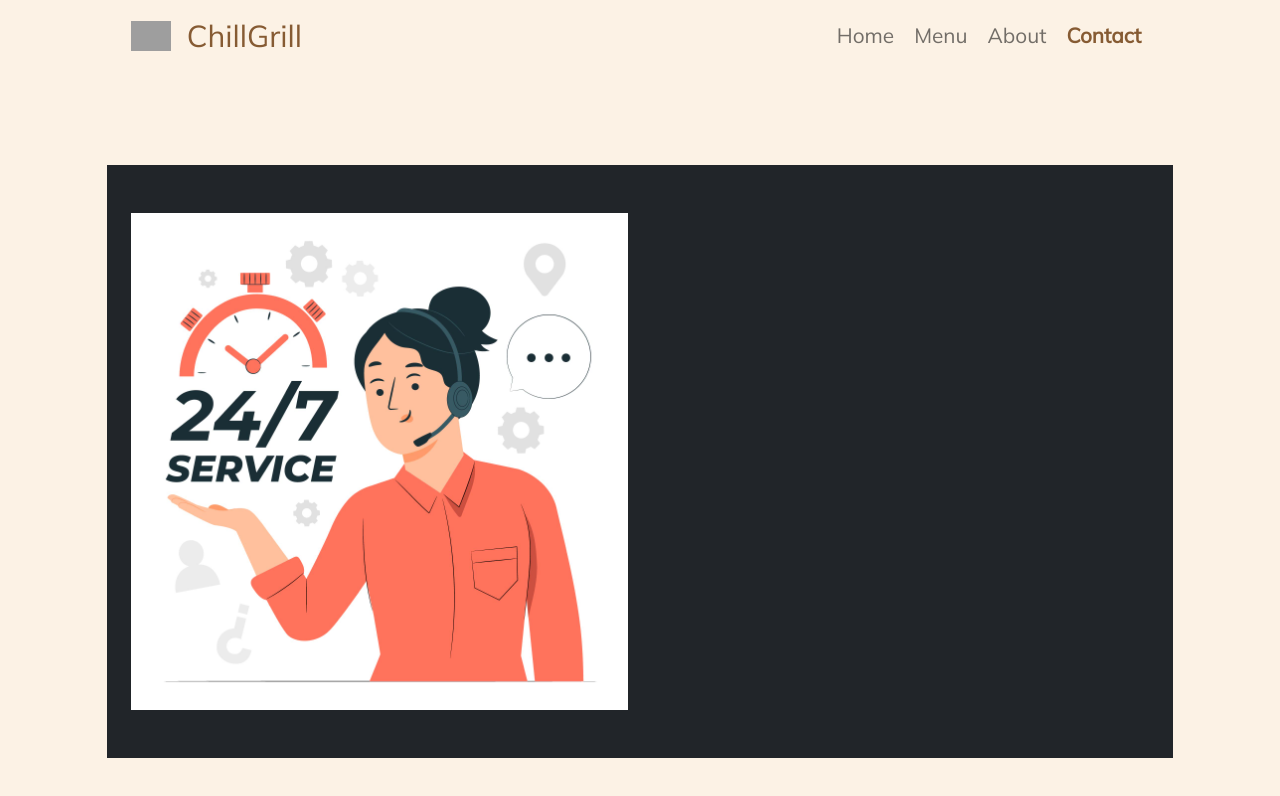
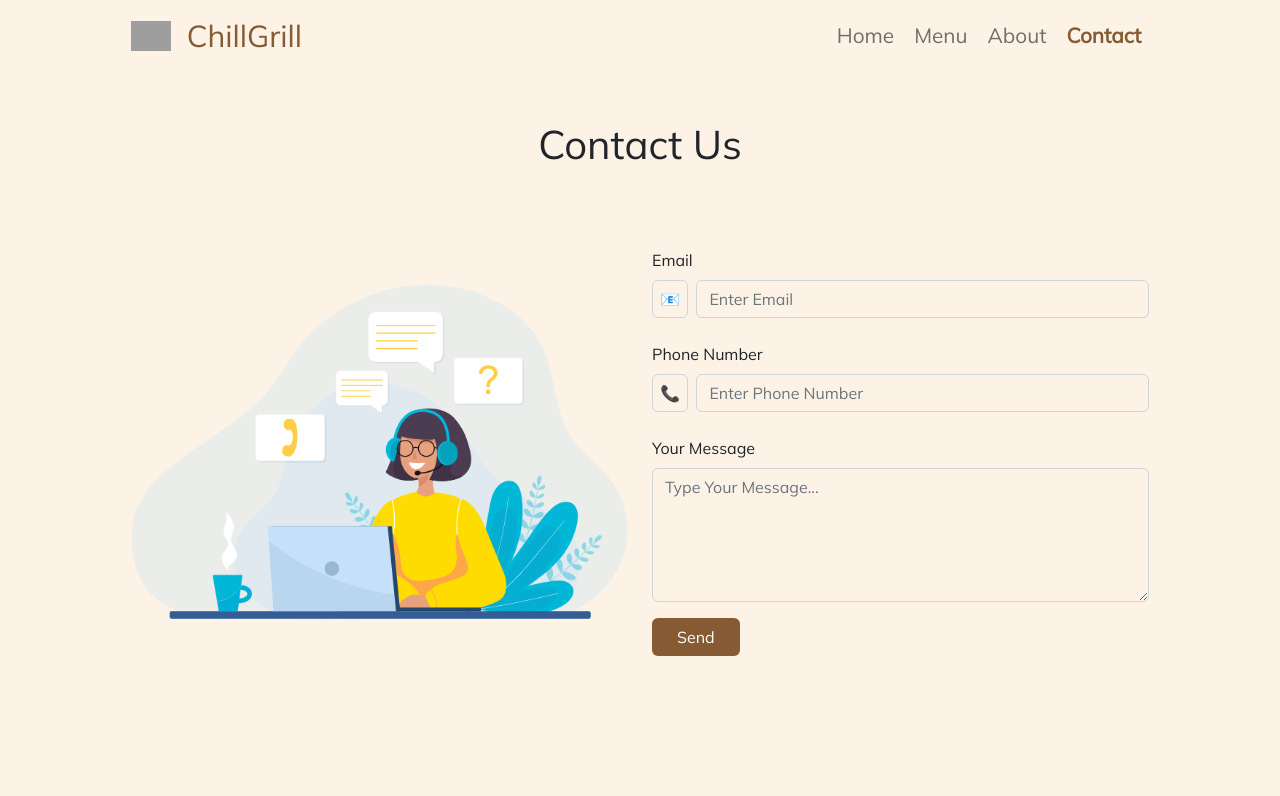
Before and after one commit to adilcodes/Restaurant-App, a React (Create React App) app: page /contact in a window 1280 px wide. Shown: the top 796 px of the page. Built offline with nearby package versions, Linux system fonts and the light colour scheme; grey boxes are pictures that could not be loaded.

Commit message:
Contact Page completd

```diff
--- a/src/index.css
+++ b/src/index.css
@@ -4,6 +4,9 @@
 }
 body{
     background-color: #fcf2e5 !important;
+}
+*:focus{
+    box-shadow: none !important;
 }
 /* NavBar.jsx CSS */
 .navbar-brand{
@@ -31,7 +34,7 @@ body{
 /* Home page CSS */
 #header{
     width: 100%;
-    height: 80vh;
+    min-height: 80vh;
     margin-top: 70px;
 }
 #header h1{
@@ -67,6 +70,7 @@ body{
 .header-img{
     text-align: right;
 }
+
 /* Menu Page CSS */
 .btn-view-item{
     background: #865B33 !important;
@@ -77,3 +81,28 @@ body{
     color: #865B33 !important;
     border: 1px solid #865B33 !important;
 }
+
+/* Contact Page CSS */
+.contact-header{
+    margin-top: 0px !important;
+}
+.contact-header input:focus,
+.contact-header textarea:focus{
+    border-color: #865B33;
+}
+.contact-header .input-icon{
+    height: 38px;
+    width: 40px;
+    border: 1px solid #ced4da;
+    border-radius: 6px;
+}
+.contact-header #send-btn{
+    background: #865B33 !important;
+    border: 1px solid transparent !important;
+    color: #fff !important;
+}
+.contact-header #send-btn:hover{
+    background: #fff !important;
+    color: #865B33 !important;
+    border: 1px solid #865B33 !important;
+}
--- a/src/pages/Contact.jsx
+++ b/src/pages/Contact.jsx
@@ -1,23 +1,42 @@
 import React from 'react'
-import contactImg from "../images/contactImg.jpg"
+import contactImg from "../images/contactImg.png"
 
 export default function Contact() {
   return (
     <>
-      <section id="header" className="d-flex align-items-center">
+      <div className="mt-5">
+        <h1 className="text-center">Contact Us</h1>
+      </div>
+      <div id="header" className="d-flex align-items-start pt-md-4 pt-0 contact-header">
         <div className="container-fluid">
           <div className="row">
-            <div className="col-10 row mx-auto justify-content-center align-items-center bg-dark py-5">
-              <div className="col-6 header-img">
-                <img src={contactImg} className="img-fluid" alt="contact" />
+            <div className="col-10 row mx-auto py-5 justify-content-center align-items-center">
+              <div className="col-md-6 d-none d-md-block">
+                <img src={contactImg} alt="Contact Us" className="img-fluid" />
               </div>
-              <div className="col-6 pt-5 pt-lg-0 d-flex flex-column justify-content-center">
-
+              <div className="col-md-6 pt-5 pt-lg-0">
+                <form id="form">
+                  <p className="form-label">Email</p>
+                  <div className="d-flex align-items-center gap-2">
+                    <div className="input-icon d-flex justify-content-center align-items-center">📧</div>
+                    <input type="mail" name="email" className="form-control bg-transparent" placeholder="Enter Email" />
+                  </div>
+                  <br />
+                  <p className="form-label">Phone Number</p>
+                  <div className="d-flex align-items-center gap-2">
+                    <div className="input-icon d-flex justify-content-center align-items-center">📞</div>
+                    <input type="text" name="phone" className="form-control bg-transparent" placeholder="Enter Phone Number" />
+                  </div>
+                  <br />
+                  <p className="form-label">Your Message</p>
+                  <textarea name="message" cols="30" rows="5" className="form-control bg-transparent" placeholder="Type Your Message..."></textarea>
+                  <button type="submit" className="btn btn-primary mt-3 px-4" id="send-btn">Send</button>
+                </form>
               </div>
             </div>
           </div>
         </div>
-      </section>
+      </div>
     </>
   )
 }
```
Also changed, not shown: src/images/contactImg.jpg (deleted), src/images/contactImg.png (added).
